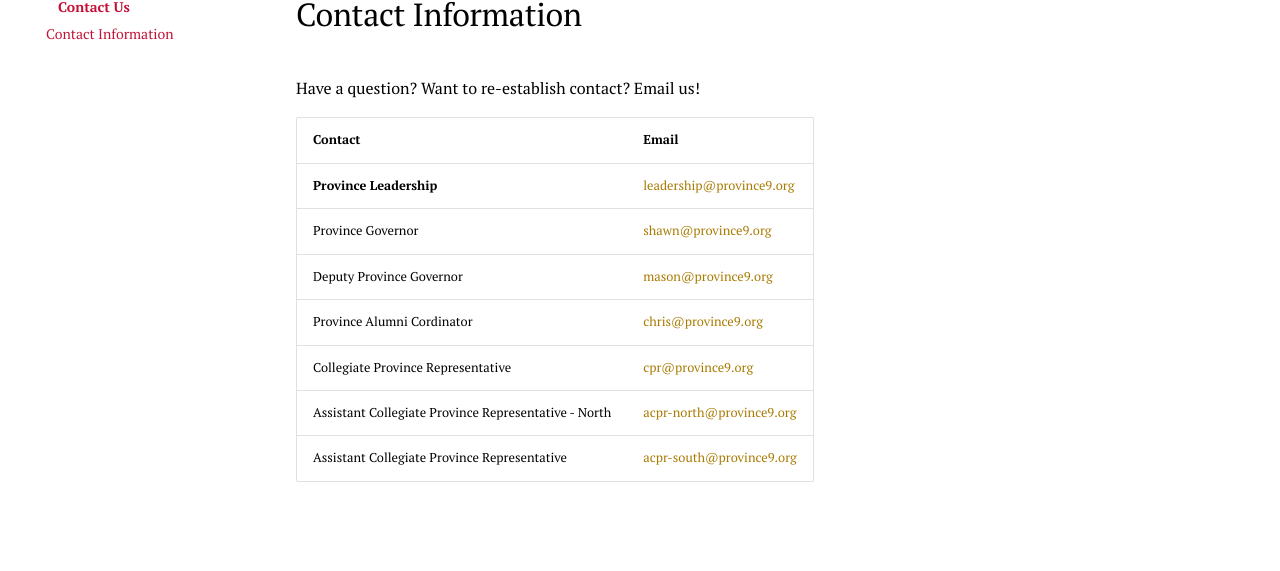
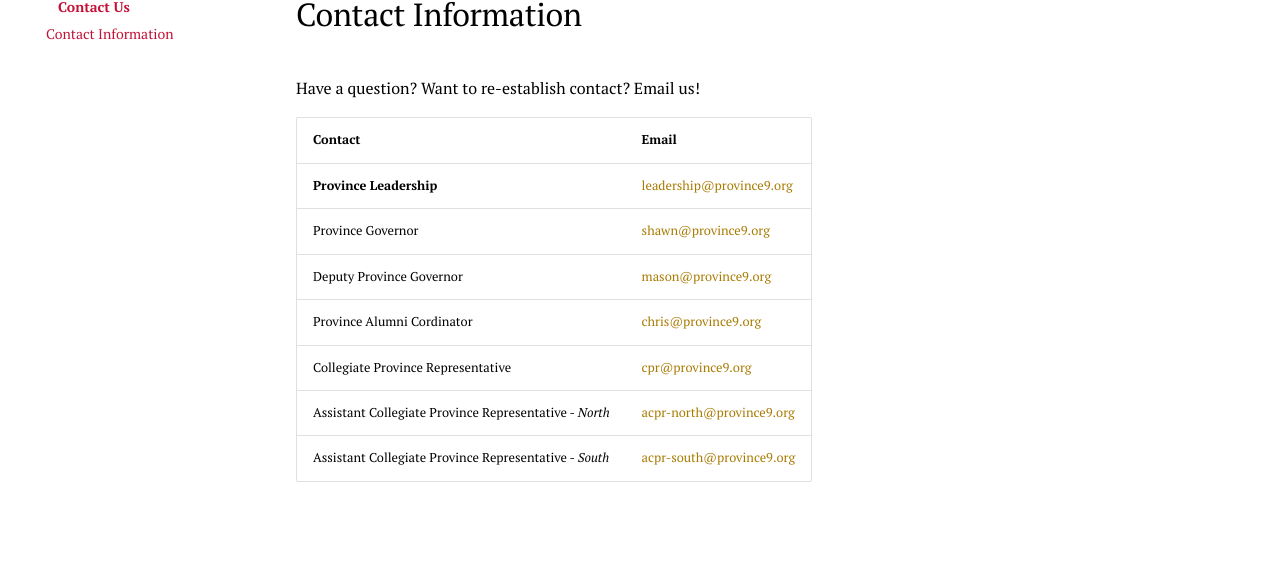
Before and after one commit to Province9/province9.github.io, an MkDocs documentation site: the page built from docs/contact.md, in a window 1280 px wide. Shown: the part 152-723 px from the top of the page. Built offline with MkDocs 1.6.1 and Material for MkDocs 9.7.7, drawn with Linux system fonts in a browser that asks for light colours; comment, search, counter and statistics services are not loaded.

Commit message:
adding missing South designation

```diff
--- a/docs/contact.md
+++ b/docs/contact.md
@@ -9,5 +9,5 @@ Have a question? Want to re-establish contact? Email us!
 | Deputy Province Governor | [mason@province9.org](mailto:mason@province9.org)
 | Province Alumni Cordinator | [chris@province9.org](mailto:chris@province9.org)
 | Collegiate Province Representative | [cpr@province9.org](mailto:crp@province9.org)
-| Assistant Collegiate Province Representative - North | [acpr-north@province9.org](mailto:acpr-north@province9.org)
-| Assistant Collegiate Province Representative | [acpr-south@province9.org](mailto:acrp-south@province9.org)
+| Assistant Collegiate Province Representative - *North* | [acpr-north@province9.org](mailto:acpr-north@province9.org)
+| Assistant Collegiate Province Representative - *South* | [acpr-south@province9.org](mailto:acrp-south@province9.org)
```
